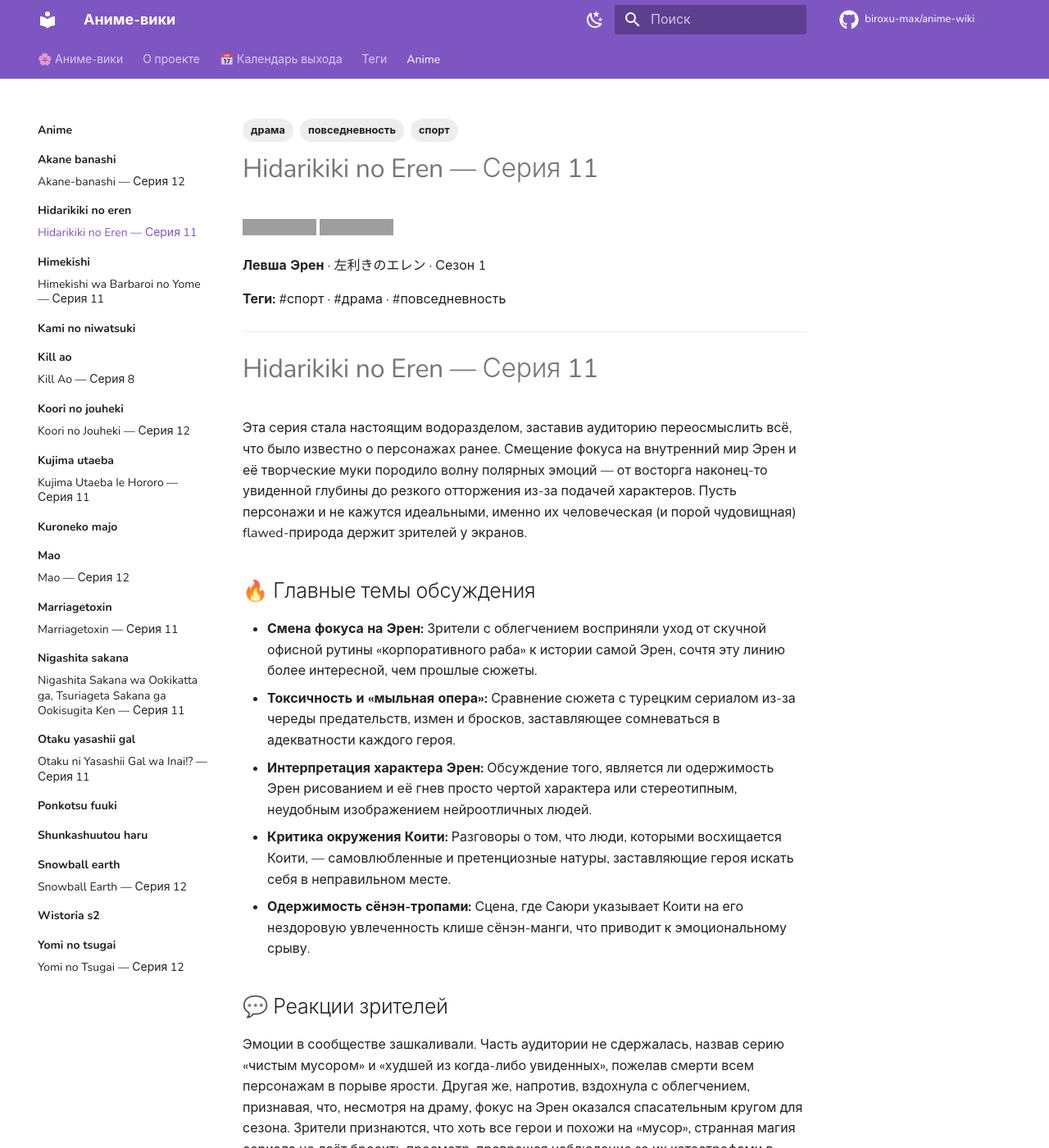
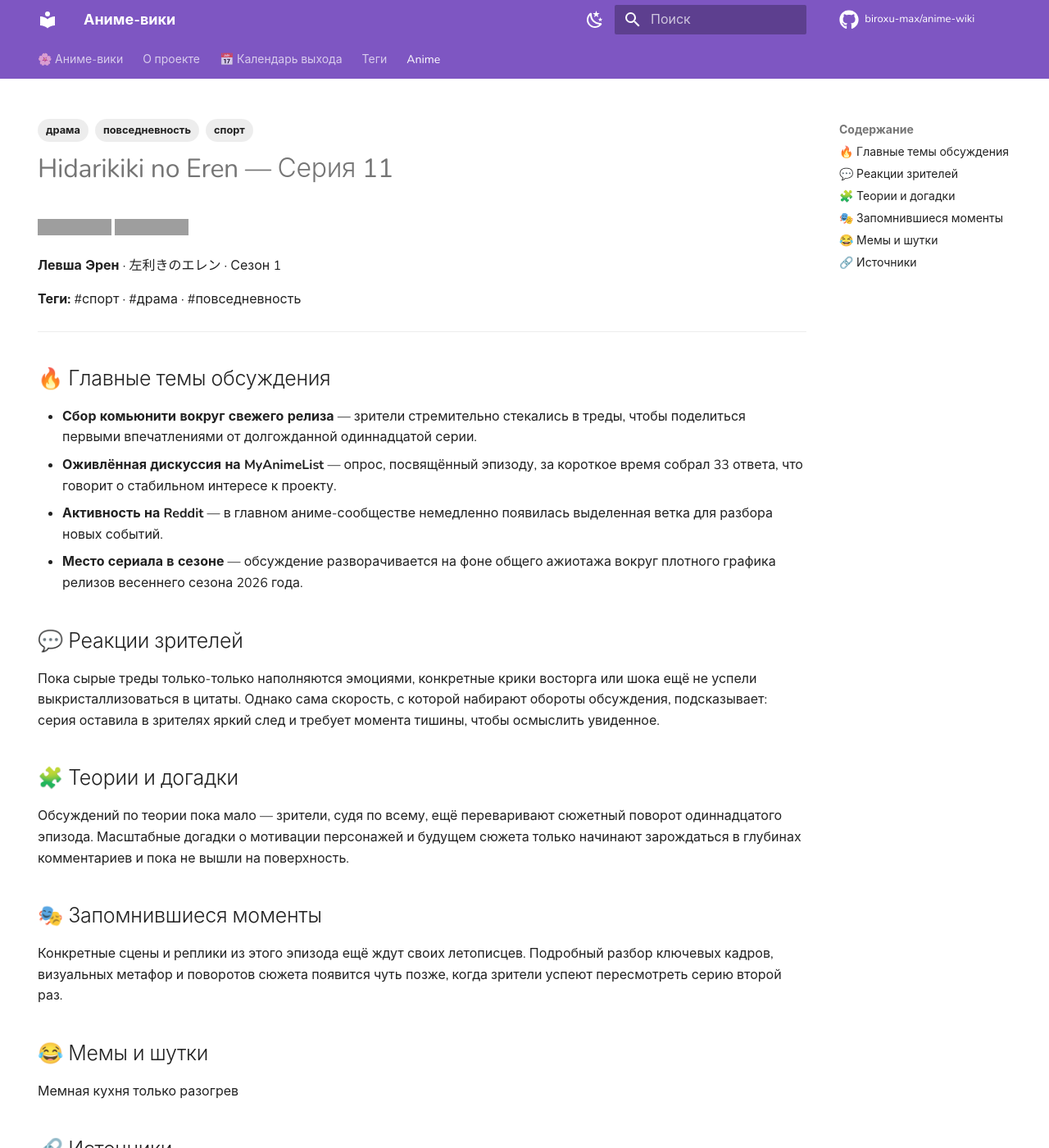
Before and after one commit to biroxu-max/anime-wiki, an MkDocs documentation site: the page built from docs/anime/hidarikiki-no-eren/ep-11.md, in a window 1280 px wide and 1400 px high. Shown: the whole window at 82% size. Built offline with MkDocs 1.6.1 and Material for MkDocs 9.7.7, drawn with Linux system fonts in a browser that asks for light colours; comment, search, counter and statistics services are not loaded; some of the changed text lies outside the part shown; grey boxes are pictures that could not be loaded.

Commit message:
chore(wiki): +hidarikiki-no-eren ep11

```diff
--- a/docs/anime/hidarikiki-no-eren/ep-11.md
+++ b/docs/anime/hidarikiki-no-eren/ep-11.md
@@ -15,48 +17,29 @@ tags:
 
 ---
 
-# Hidarikiki no Eren — Серия 11
-
-Эта серия стала настоящим водоразделом, заставив аудиторию переосмыслить всё, что было известно о персонажах ранее. Смещение фокуса на внутренний мир Эрен и её творческие муки породило волну полярных эмоций — от восторга наконец-то увиденной глубины до резкого отторжения из-за подачей характеров. Пусть персонажи и не кажутся идеальными, именно их человеческая (и порой чудовищная) flawed-природа держит зрителей у экранов.
-
 ## 🔥 Главные темы обсуждения
-- **Смена фокуса на Эрен:** Зрители с облегчением восприняли уход от скучной офисной рутины «корпоративного раба» к истории самой Эрен, сочтя эту линию более интересной, чем прошлые сюжеты.
-- **Токсичность и «мыльная опера»:** Сравнение сюжета с турецким сериалом из-за череды предательств, измен и бросков, заставляющее сомневаться в адекватности каждого героя.
-- **Интерпретация характера Эрен:** Обсуждение того, является ли одержимость Эрен рисованием и её гнев просто чертой характера или стереотипным, неудобным изображением нейроотличных людей.
-- **Критика окружения Коити:** Разговоры о том, что люди, которыми восхищается Коити, — самовлюбленные и претенциозные натуры, заставляющие героя искать себя в неправильном месте.
-- **Одержимость сёнэн-тропами:** Сцена, где Саюри указывает Коити на его нездоровую увлеченность клише сёнэн-манги, что приводит к эмоциональному срыву.
+- **Сбор комьюнити вокруг свежего релиза** — зрители стремительно стекались в треды, чтобы поделиться первыми впечатлениями от долгожданной одиннадцатой серии.
+- **Оживлённая дискуссия на MyAnimeList** — опрос, посвящённый эпизоду, за короткое время собрал 33 ответа, что говорит о стабильном интересе к проекту.
+- **Активность на Reddit** — в главном аниме-сообществе немедленно появилась выделенная ветка для разбора новых событий.
+- **Место сериала в сезоне** — обсуждение разворачивается на фоне общего ажиотажа вокруг плотного графика релизов весеннего сезона 2026 года.
 
 ## 💬 Реакции зрителей
-Эмоции в сообществе зашкаливали. Часть аудитории не сдержалась, назвав серию «чистым мусором» и «худшей из когда-либо увиденных», пожелав смерти всем персонажам в порыве ярости. Другая же, напротив, вздохнула с облегчением, признавая, что, несмотря на драму, фокус на Эрен оказался спасательным кругом для сезона. Зрители признаются, что хоть все герои и похожи на «мусор», странная магия сериала не даёт бросить просмотр, превращая наблюдение за их катастрофами в своего рода зависимость.
+Пока сырые треды только-только наполняются эмоциями, конкретные крики восторга или шока ещё не успели выкристаллизоваться в цитаты. Однако сама скорость, с которой набирают обороты обсуждения, подсказывает: серия оставила в зрителях яркий след и требует момента тишины, чтобы осмыслить увиденное.
 
 ## 🧩 Теории и догадки
-- **Возвращение Саюри:** Фанаты гадают, вернётся ли Саюри в сюжет, чтобы окончательно запутать и без того сложные отношения героев.
-- **Романтический ящик:** Зрители заметили любопытную деталь — из всего основного каста только Коити и Эрен пока не были romantically связаны. Многие speculate, что именно эта пара станет следующим «громким гремучим миксом».
-- **Метафорический смысл:** Саркастичные упоминания о том, что Эрен была «укушена радиоактивным граффити-художником», а Саюри выходит замуж за Йохана Либерта, наводят на мысли о сюрреалистичном или глубоко метафоричном повороте сюжета.
+Обсуждений по теории пока мало — зрители, судя по всему, ещё переваривают сюжетный поворот одиннадцатого эпизода. Масштабные догадки о мотивации персонажей и будущем сюжета только начинают зарождаться в глубинах комментариев и пока не вышли на поверхность.
 
 ## 🎭 Запомнившиеся моменты
-- **Крик в финале:** Момент, где Коичи срывается на крик, обращаясь к Эрен, сразу после того, как Саюри «пробивает» его нездоровую любовь к сёнэн-шаблонам. Это сцена высокого напряжения, где реальность и жанровые ожидания сталкиваются лоб в лоб.
-- **Трагедия Саюри:** Осознание того, что Саюри была изменена Коичи, а теперь и брошена Эрен, превращает её историю в центральный узел жалости и сострадания.
-- **Невозможность творить:** Сцены, изображающие мучительную гиперфиксацию Эрен на рисовании, когда она хочет остановиться, но не может — пугающе живое отображение творческого кризиса и эмоциональной дисрегуляции.
+Конкретные сцены и реплики из этого эпизода ещё ждут своих летописцев. Подробный разбор ключевых кадров, визуальных метафор и поворотов сюжета появится чуть позже, когда зрители успеют пересмотреть серию второй раз.
 
 ## 😂 Мемы и шутки
-- **«Саюри выходит замуж за Йохана Либерта»:** Шутка, родившаяся на Reddit, обыгрывающая неожиданные и мрачные повороты сюжета с отсылками к «Монстру».
-- **«Укус радиоактивного граффити-художника»:** Ироничное переосмысление происхождения способностей Эрен в духе комиксов Marvel.
-- **«Турецкая мыльная опера»:** Мем, закрепившийся за серией из-за абсурдного количества драмы, предательств и взаимных уничтожений персонажей в одной серии.
-
-## ⚡ Спорные моменты
-Главным предметом споров стало изображение Эрен. Критики указывают, что её эмоциональная нестабильность, гнев и зацикленность на рисовании скользят по опасной грани, напоминая устаревшие и оскорбительные стереотипы о людях с особенностями развития или нейроотличиями. Это вызвало дискуссию о том, где заканчивается сложный характер и начинается карикатура. Также зрители спорят о том, является ли серия худшей за всё время или же, наоборот, лучшей из-за отказа от офисного сеттинга.
-
-## 🎬 Производство и анимация
-Хотя детальные обсуждения качества анимации встречаются редко, критики отметили удачные структурные решения в этой серии. Режиссура сумела выстроить сцены так, чтобы подчеркнуть контраст между внутренним миром Эрен и внешним давлением общества, а метафорический диалог о сёнэн-манге стал одной из самых сильных режиссерских находок сезона. Обсуждений конкретных аниматоров или саундтрека пока не наблюдалось.
+Мемная кухня только разогрев
 
 ## 🔗 Источники
 
-- [Hidarikiki no Eren Episode 11 Discussion - Forums - MyAnimeList.net](https://myanimelist.net/forum?topicid=2268556&show=0)
 - [Eren the Southpaw • Hidarikiki no Eren - Episode 11 discussion](https://www.reddit.com/r/anime/comments/1u7hr90/eren_the_southpaw_hidarikiki_no_eren_episode_11)
-- [Hidarikiki no Eren (Eren the Southpaw) – 11 - Lost in Anime](https://lostinanime.com/2026/06/hidarikiki-no-eren-eren-the-southpaw-11)
-- [Eren the Southpaw - The Spring 2026 Anime Preview Guide - Anime News Network](https://www.animenewsnetwork.com/preview-guide/2026/spring/eren-the-southpaw/.234707)
-- [Hidarikiki no Eren | Anime-Planet Forum](https://www.anime-planet.com/forum/threads/hidarikiki-no-eren.343306)
+- [Hidarikiki no Eren (Eren the Southpaw) - MyAnimeList.net](https://myanimelist.net/anime/53732/Hidarikiki_no_Eren)
+- [Eren the Southpaw • Hidarikiki no Eren - Episode 3 discussion - Reddit](https://www.reddit.com/r/anime/comments/1srs40v/eren_the_southpaw_hidarikiki_no_eren_episode_3)
 
 ---
 📺 [← Все серии](index.md) · [🏠 На главную](../../index.md)
```
Also changed, not shown: other parts of docs/anime/hidarikiki-no-eren/ep-11.md (+2 -0 lines), docs/anime/hidarikiki-no-eren/index.md (+1 -1 lines).
